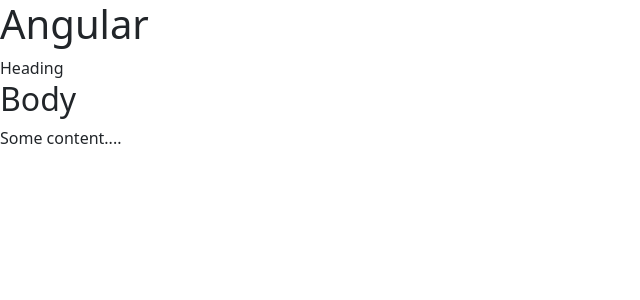
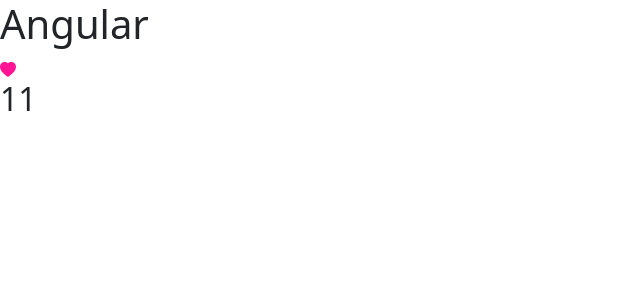
Before and after one commit to varunram64/HelloWorld, an Angular app: page / in a window 1280 px wide. Shown: the top 300 px of the page, without its empty margins (0-640 px from the left). Built offline with nearby package versions, Linux system fonts and the light colour scheme.

Commit message:
Assignment 4

```diff
--- a/src/app/app.component.html
+++ b/src/app/app.component.html
@@ -1,10 +1,5 @@
 <h1>Angular</h1>
-<bootstrap-panel>
-    <ng-container class="heading">
-        Heading
-    </ng-container>
-    <div class="body">
-        <h2>Body</h2>
-        <p>Some content....</p>
-    </div>
-</bootstrap-panel>
+<bootstrap-like [likesCount]="tweet.likesCount"
+                [isActive]="tweet.isLiked">
+    <ng-container class="likecontent"></ng-container>
+</bootstrap-like>
--- a/src/app/app.component.ts
+++ b/src/app/app.component.ts
@@ -7,4 +7,9 @@
 })
 export class AppComponent {
   title = 'Hello World';
+  tweet = {
+    body: 'Here is the body of a tweet',
+    isLiked: true,
+    likesCount: 11
+  };
 }
--- a/src/app/app.module.ts
+++ b/src/app/app.module.ts
@@ -12,6 +12,7 @@
 import { FavouritesComponent } from './favourites/favourites.component';
 import { TitlesComponent } from './titles/titles.component';
 import { PanelComponent } from './panel/panel.component';
+import { LikeComponent } from './like/like.component';
 
 @NgModule({
   declarations: [
@@ -22,7 +23,8 @@
     SummaryPipe,
     FavouritesComponent,
     TitlesComponent,
-    PanelComponent
+    PanelComponent,
+    LikeComponent
   ],
   imports: [
     BrowserModule,
--- /dev/null
+++ b/src/app/like/like.component.css
@@ -0,0 +1,7 @@
+.like-icon {
+    color: #ccc;
+}
+
+.active {
+    color: deeppink;
+}
--- /dev/null
+++ b/src/app/like/like.component.html
@@ -0,0 +1,12 @@
+<div class="likecontent">
+    <label (click)="onLiked()">
+        <svg xmlns="http://www.w3.org/2000/svg" width="16" height="16" fill="currentColor"
+            class="bi bi-heart-fill like-icon" [class.active]="isActive"
+            viewBox="0 0 16 16">
+            <path fill-rule="evenodd" d="M8 1.314C12.438-3.248 23.534 4.735 8 15-7.534 4.736 3.562-3.248 8 1.314z"/>
+          </svg>
+    </label>
+    <h2>
+        {{ likesCount }}
+    </h2>
+</div>
--- /dev/null
+++ b/src/app/like/like.component.ts
@@ -0,0 +1,19 @@
+import { Component, Input } from '@angular/core';
+
+@Component({
+  selector: 'bootstrap-like',
+  templateUrl: './like.component.html',
+  styleUrls: ['./like.component.css']
+})
+export class LikeComponent {
+  @Input() isActive: boolean = false;
+  @Input() likesCount: number = 0;
+
+  constructor() { }
+
+  onLiked() {
+    this.isActive = !this.isActive;
+    this.likesCount += this.isActive ? +1 : -1;
+    console.log(`Active ${this.isActive}, likesCount ${this.likesCount}`);
+  }
+}
```
Also changed, not shown: 1 other file (tests, documents, lock files or other folders).
